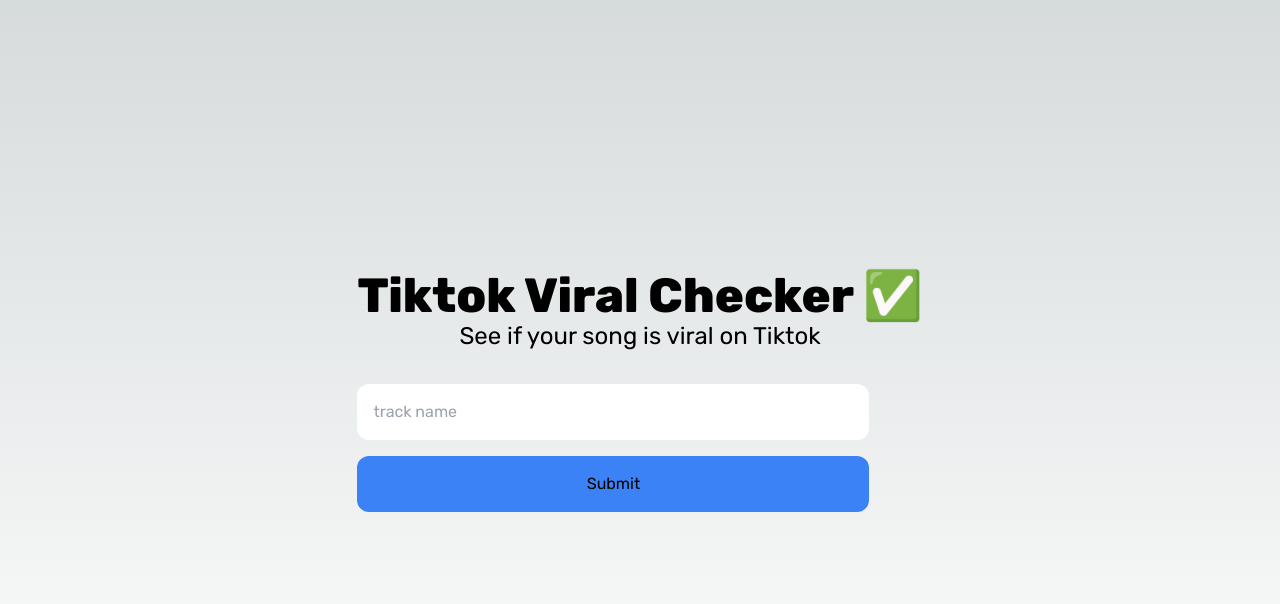
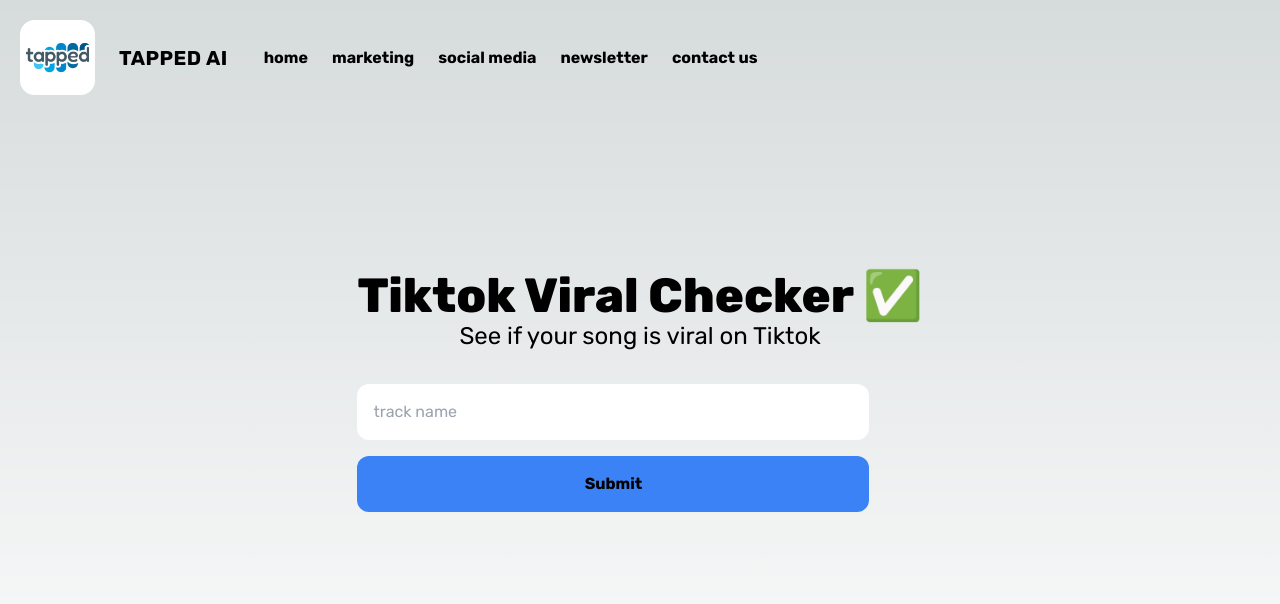
Before and after one commit to TappedOpenSource/tiktok-viral-checker, a Next.js app: page / in a window 1280 px wide. Shown: the top 604 px of the page. Built offline with nearby package versions, Linux system fonts and the light colour scheme.

Commit message:
add nav bar

```diff
--- a/src/app/page.tsx
+++ b/src/app/page.tsx
@@ -1,5 +1,6 @@
 'use client';
 
+import Nav from "@/components/Nav";
 import SearchResults from "@/components/SearchResults";
 import { Song } from "@/types/song";
 import { obtainDuplicates, removeDuplicates } from "@/utils/utils";
@@ -87,6 +88,8 @@ export default function Home() {
   };
 
   return (
+    <div className="">
+      <Nav />
       <main className="flex min-h-screen flex-col items-center justify-center">
         <div className="px-6">
           <h1 className="text-5xl font-extrabold text-center">Tiktok Viral Checker ✅</h1>
@@ -104,7 +107,7 @@ export default function Home() {
               <div className="h-4"></div>
               <button
                 // className="!absolute right-1 top-1 z-10 select-none rounded bg-pink-500 py-2 px-4 text-center align-middle text-xs font-bold uppercase text-white shadow-md shadow-pink-500/20 transition-all hover:shadow-lg hover:shadow-pink-500/40 focus:opacity-[0.85] focus:shadow-none active:opacity-[0.85] active:shadow-none peer-placeholder-shown:pointer-events-none peer-placeholder-shown:bg-blue-gray-500 peer-placeholder-shown:opacity-50 peer-placeholder-shown:shadow-none"
-              className="bg-blue-500 rounded-xl p-4 mb-4"
+                className="bg-blue-500 font-bold rounded-xl p-4 mb-4"
                 type="submit"
                 data-ripple-light="true"
               >
@@ -134,5 +137,6 @@ export default function Home() {
           </div>
         </div>
       </main>
+    </div>
   )
 }
--- /dev/null
+++ b/src/components/Nav.tsx
@@ -0,0 +1,92 @@
+
+import Link from 'next/link';
+import Image from 'next/image';
+import { useState } from 'react';
+
+const Nav = () => {
+  const [active, setActive] = useState(false);
+
+  const handleClick = () => {
+    setActive(!active);
+  };
+
+  return (
+    <>
+      <nav className='fixed flex items-center flex-wrap bg-transparent p-3 '>
+
+        <Link
+          href="https://tapped.ai"
+          target="_blank"
+          rel="noopener noreferrer"
+          className='inline-flex items-center p-2 mr-4 '
+        >
+          <Image
+            src='/images/icon_1024.png'
+            width={75}
+            height={75}
+            alt='tapped logo'
+          />
+          <div className='w-6'></div>
+          <span className='text-xl text-black font-bold uppercase tracking-wide'>
+              TAPPED AI
+          </span>
+        </Link>
+        <button
+          className=' inline-flex p-3 hover:bg-blue-500 rounded lg:hidden text-black ml-auto hover:text-black outline-none'
+          onClick={handleClick}
+        >
+
+        </button>
+        {/* Note that in this div we will use a ternary operator to decide whether or not to display the content of the div  */}
+        <div
+          className={`${
+            active ? '' : 'hidden'
+          }   w-full lg:inline-flex lg:flex-grow lg:w-auto`}
+        >
+          <div className='lg:inline-flex lg:flex-row lg:ml-auto lg:w-auto w-full lg:items-center items-start  flex flex-col lg:h-auto'>
+            <Link
+              href='https://tapped.ai'
+              target="_blank"
+              rel="noopener noreferrer"
+              className='lg:inline-flex lg:w-auto w-full px-3 py-2 rounded text-black font-bold items-center justify-center hover:bg-blue-500 hover:text-black '
+            >
+                home
+            </Link>
+            <Link
+              href='https://getmusicmarketing.com'
+              target="_blank"
+              rel="noopener noreferrer"
+              className='lg:inline-flex lg:w-auto w-full px-3 py-2 rounded text-black font-bold items-center justify-center hover:bg-blue-500 hover:text-black'
+            >
+                marketing
+            </Link>
+            <Link
+              href='https://viralsocialmediaideas.com'
+              target="_blank"
+              rel="noopener noreferrer"
+              className='lg:inline-flex lg:w-auto w-full px-3 py-2 rounded text-black font-bold items-center justify-center hover:bg-blue-500 hover:text-black'
+            >
+                social media
+            </Link>
+            <Link
+              href='https://getmusicnewsletters.com'
+              target="_blank"
+              rel="noopener noreferrer"
+              className='lg:inline-flex lg:w-auto w-full px-3 py-2 rounded text-black font-bold items-center justify-center hover:bg-blue-500 hover:text-black'
+            >
+                newsletter
+            </Link>
+            <Link
+              href='mailto://support@tapped.ai'
+              className='lg:inline-flex lg:w-auto w-full px-3 py-2 rounded text-black font-bold items-center justify-center hover:bg-blue-500 hover:text-black'
+            >
+                contact us
+            </Link>
+          </div>
+        </div>
+      </nav>
+    </>
+  );
+};
+
+export default Nav;
```
Also changed, not shown: public/images/icon_1024.png (added), public/images/tapped_reverse.png (added). Lines whose indentation alone changed are shown as unchanged.
